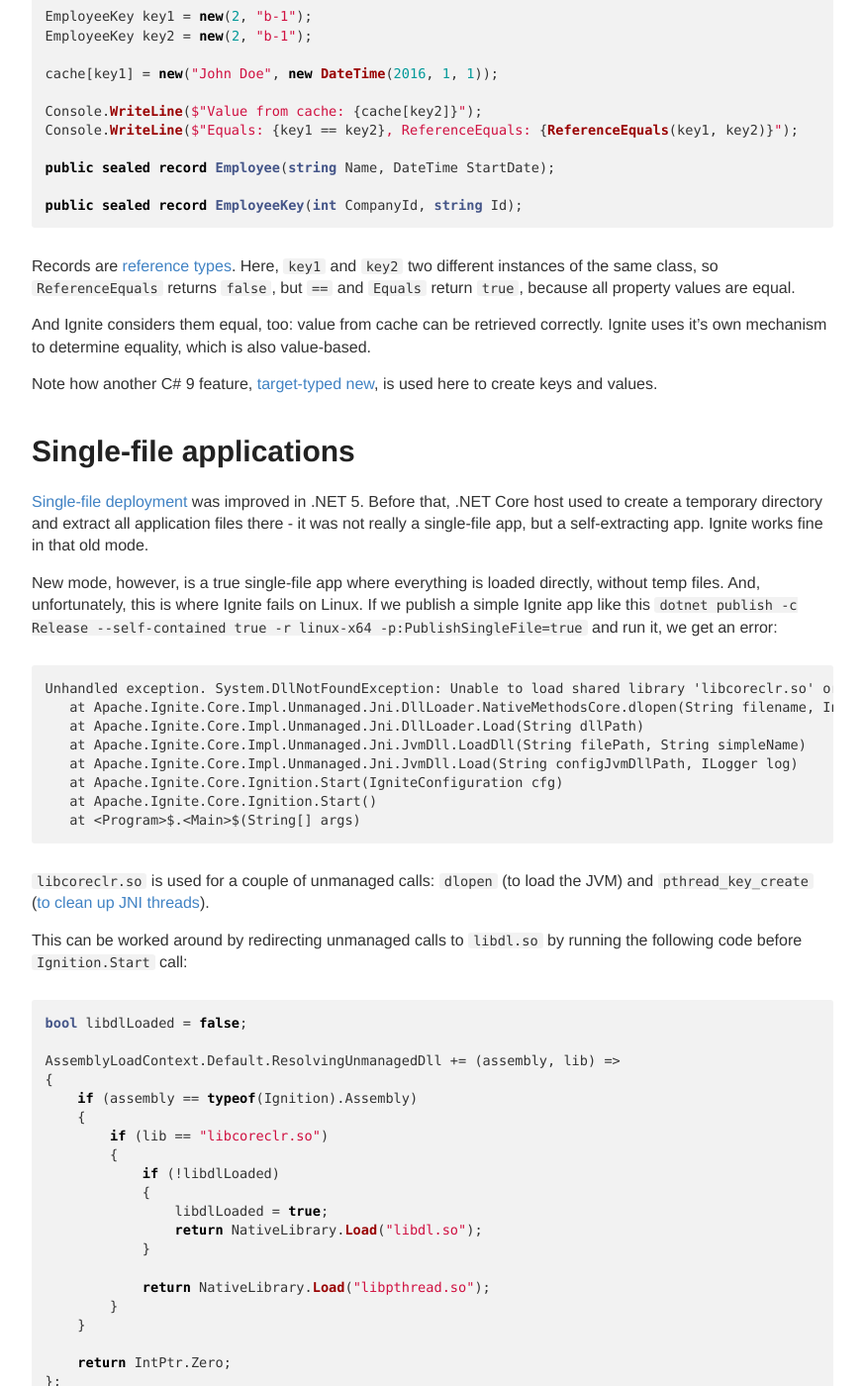
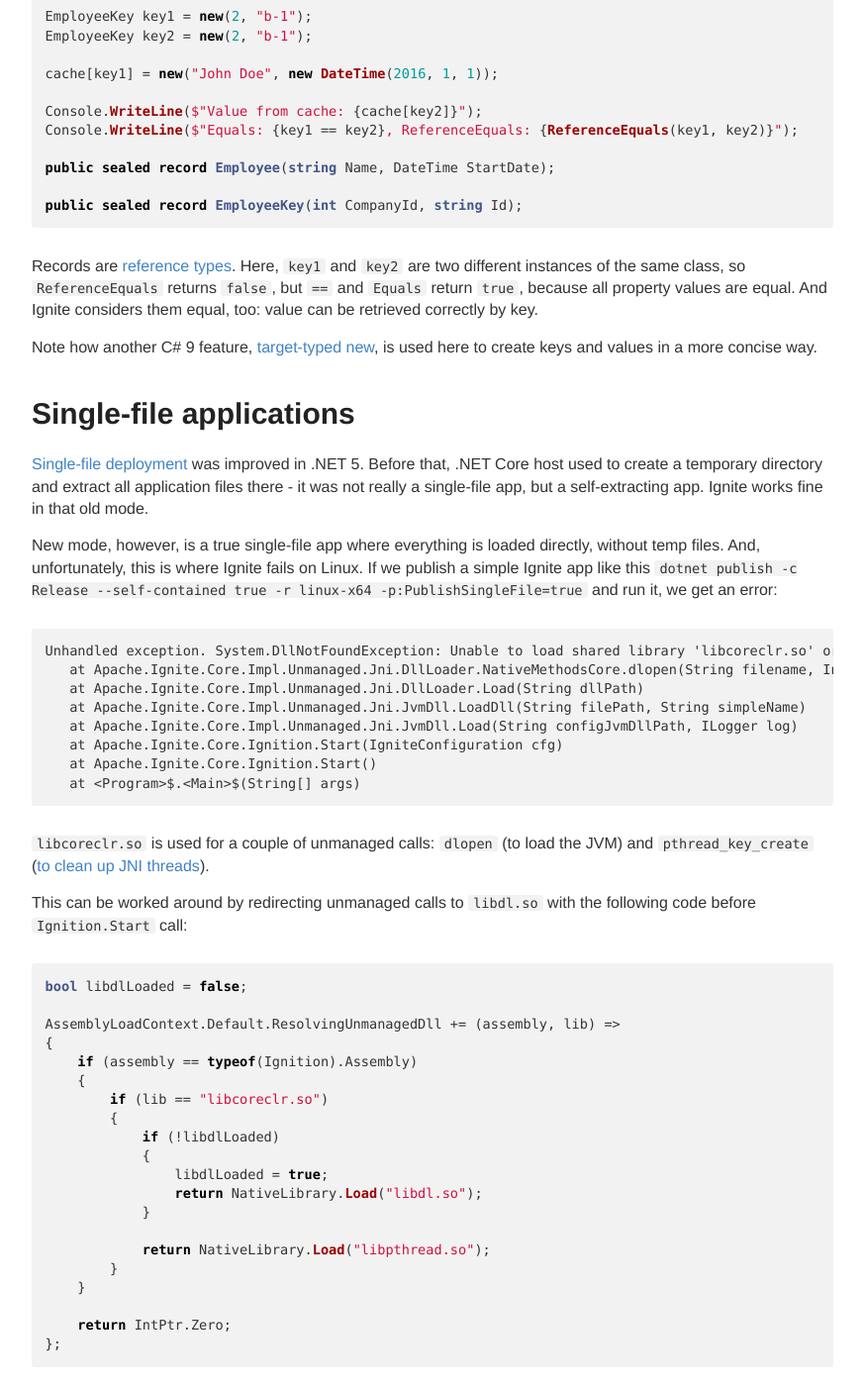
Before and after one commit to ptupitsyn/ptupitsyn.github.io, a Jekyll site: the page built from _posts/2020-11-11-Ignite-on-NET-5.md, in a window 1280 px wide and 1400 px high, scrolled down 1048 px. Shown: the whole window at 99% size, without its empty margins (203-1076 px from the left). Built offline with Jekyll 4.4.1, drawn with Linux system fonts in a browser that asks for light colours; comment, search, counter and statistics services are not loaded.

Commit message:
Ignite on .NET 5: tweaks

````diff
--- a/_posts/2020-11-11-Ignite-on-NET-5.md
+++ b/_posts/2020-11-11-Ignite-on-NET-5.md
@@ -52,12 +52,10 @@
 ```
 
 Records are [reference types](https://docs.microsoft.com/en-us/dotnet/csharp/language-reference/keywords/reference-types).
-Here, `key1` and `key2` two different instances of the same class, so `ReferenceEquals` returns `false`, but `==` and `Equals` return `true`,
-because all property values are equal.
+Here, `key1` and `key2` are two different instances of the same class, so `ReferenceEquals` returns `false`, but `==` and `Equals` return `true`,
+because all property values are equal. And Ignite considers them equal, too: value can be retrieved correctly by key.
 
-And Ignite considers them equal, too: value from cache can be retrieved correctly. Ignite uses it's own mechanism to determine equality, which is also value-based.
-
-Note how another C# 9 feature, [target-typed new](https://docs.microsoft.com/en-us/dotnet/csharp/whats-new/csharp-9#fit-and-finish-features), is used here to create keys and values.
+Note how another C# 9 feature, [target-typed new](https://docs.microsoft.com/en-us/dotnet/csharp/whats-new/csharp-9#fit-and-finish-features), is used here to create keys and values in a more concise way.
 
 
 # Single-file applications
@@ -81,7 +79,7 @@
 
 `libcoreclr.so` is used for a couple of unmanaged calls: `dlopen` (to load the JVM) and `pthread_key_create` ([to clean up JNI threads](https://ptupitsyn.github.io/Ignite-JNI-Thread-Detach/)).
 
-This can be worked around by redirecting unmanaged calls to `libdl.so` by running the following code before `Ignition.Start` call:
+This can be worked around by redirecting unmanaged calls to `libdl.so` with the following code before `Ignition.Start` call:
 
 ```cs
 bool libdlLoaded = false;
````
